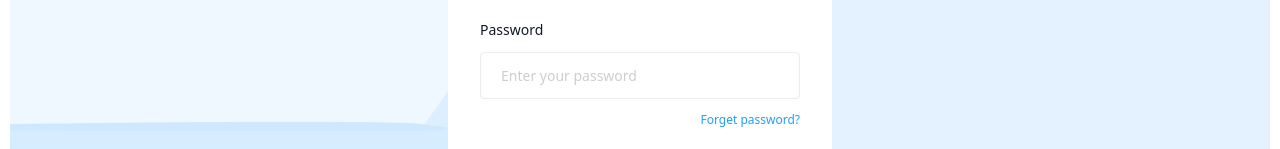
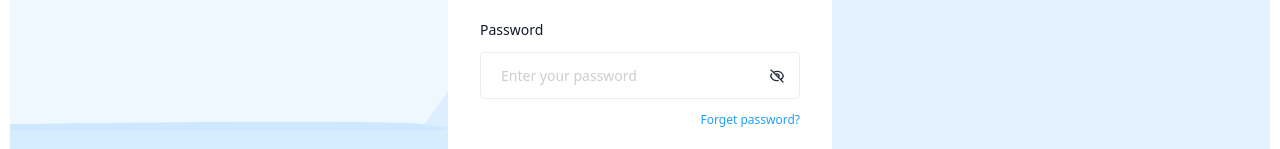
Before and after one commit to SteamyCutie/remitwise-frontend, a Next.js app: page /signin in a window 1280 px wide. Shown: the part 368-517 px from the top of the page. Built offline with nearby package versions, Linux system fonts and the light colour scheme.

Commit message:
feat(signin): password reveal button

```diff
--- a/package.json
+++ b/package.json
@@ -11,6 +11,7 @@
   "dependencies": {
     "@fontsource/montserrat": "^4.5.12",
     "@fontsource/poppins": "^4.5.9",
+    "@heroicons/react": "^1.0.6",
     "next": "12.2.4",
     "react": "18.2.0",
     "react-dom": "18.2.0",
--- a/src/components/Button/index.tsx
+++ b/src/components/Button/index.tsx
@@ -10,7 +10,7 @@ export type ButtonVariant = 'outlined' | 'filled' | 'empty' | 'link'
 
 const DIMENSIONS = {
   xs: 'px-2 h-[28px] !border',
-  sm: 'px-3 h-[40px]',
+  sm: 'px-3 h-[41px]',
   md: 'px-4 h-[50px]',
   lg: 'px-6 h-[60px]',
 }
--- a/src/components/Input/Password/index.tsx
+++ b/src/components/Input/Password/index.tsx
@@ -1,5 +1,7 @@
-import React from 'react'
+import React, { useState } from 'react'
 import { classNames } from 'app/functions'
+import Button from 'app/components/Button'
+import { EyeIcon, EyeOffIcon } from '@heroicons/react/outline'
 
 const defaultClassName = 'bg-white'
 
@@ -22,7 +24,9 @@ export const Input = React.memo(
       handleInput(nextUserInput)
     }
 
+    const [show, setShow] = useState(false)
     return (
+      <div className='flex justify-end align-middle'>
         <input
           {...rest}
           value={value}
@@ -34,7 +38,7 @@ export const Input = React.memo(
           autoComplete="off"
           autoCorrect="off"
           // text-specific options
-        type="password"
+          type={show ? "text" : "password"}
           pattern="[a-zA-Z0-9]+@[a-zA-Z0-9]+\.[A-Za-z]+$"
           placeholder={placeholder || 'Enter your password'}
           spellCheck="false"
@@ -43,6 +47,8 @@ export const Input = React.memo(
             className, error ? 'border-red focus:border-red' : 'border-stroke focus:border-blue'
           )}
         />
+        <Button variant="link" size="sm" className="absolute bg-white m-[3px] text-primary hover:text-blue" onMouseDown={() => setShow(true)} onMouseUp={() => setShow(false)}>{show ? <EyeIcon width={16} /> : <EyeOffIcon width={16} />}</Button>
+      </div>
     )
   }
 )
```
Also changed, not shown: 1 other file (tests, documents, lock files or other folders). Lines whose indentation alone changed are shown as unchanged.
